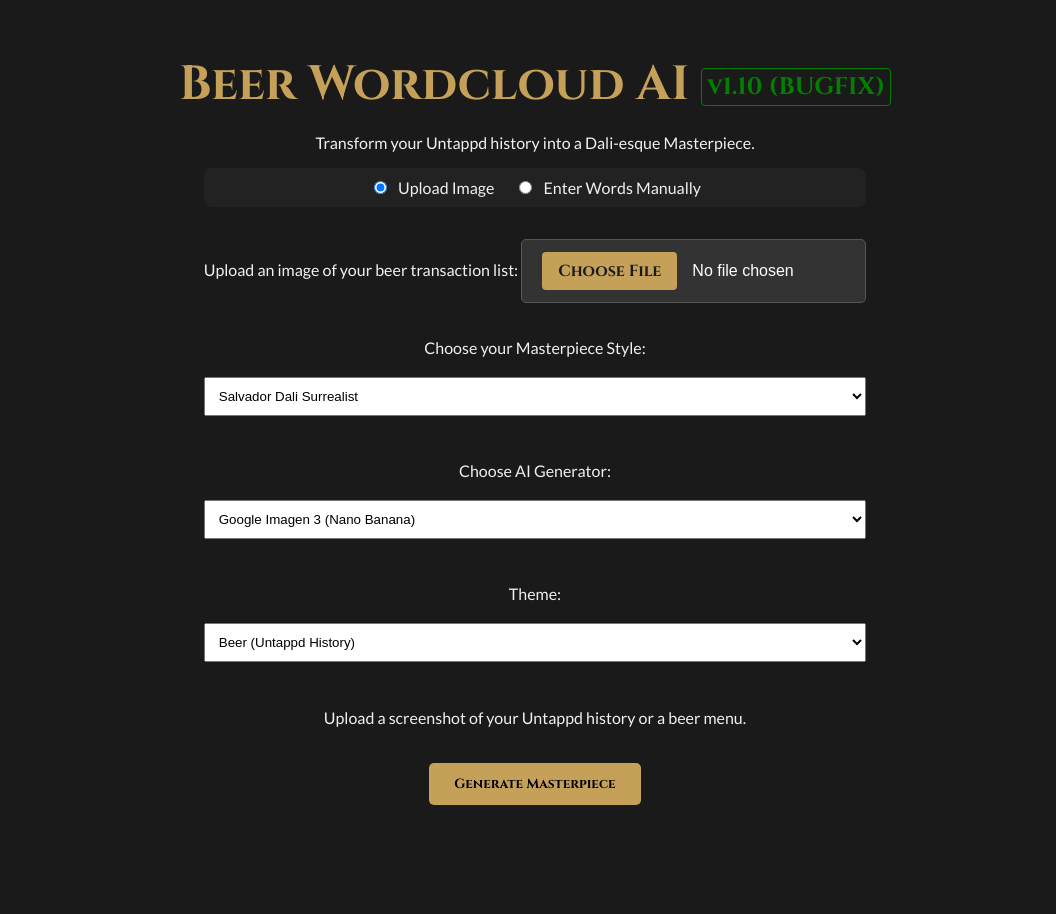
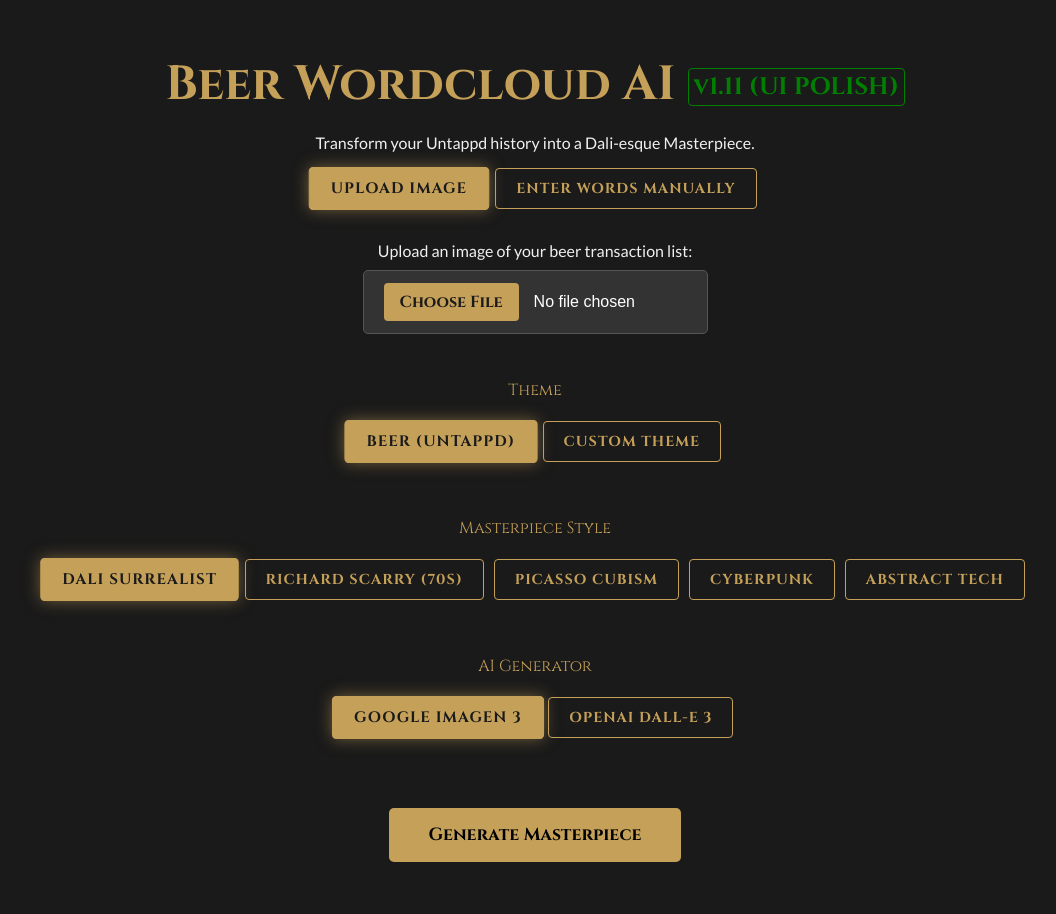
Before and after one commit to cshoesmith/Wordcloud_AI, a FastAPI app: page / in a window 1280 px wide. Shown: the whole page, without its empty margins (105-1161 px from the left). Before the commit the page ends 805 px from the top, so only its background shows below. Run offline with FastAPI, Linux system fonts and the light colour scheme; the visitor is signed in with stand-in values (Sample User, id 1).

Commit message:
UI: Overhaul interface with XOR selection buttons and harmonized styles. Bump v1.11

```diff
--- a/static/script.js
+++ b/static/script.js
@@ -1,43 +1,69 @@
-// Theme selector logic
-document.getElementById('theme-select').addEventListener('change', (e) => {
+// General logic to handle any XOR button group
+function setupXorGroup(groupId, hiddenInputId, callback) {
+    const group = document.getElementById(groupId);
+    const input = document.getElementById(hiddenInputId);
+
+    if (!group || !input) return;
+
+    const buttons = group.querySelectorAll('.xor-btn');
+    buttons.forEach(btn => {
+        btn.addEventListener('click', () => {
+            // Remove selected from all in this group
+            buttons.forEach(b => b.classList.remove('selected'));
+            // Add to clicked
+            btn.classList.add('selected');
+            // Update value
+            const newVal = btn.getAttribute('data-value');
+            input.value = newVal;
+
+            // Optional callback for logic updates
+            if (callback) callback(newVal);
+        });
+    });
+}
+
+// 1. Setup Input Mode Switcher
+setupXorGroup('input-mode-group', 'input-mode-value', (mode) => {
+    const uploadContainer = document.getElementById('upload-container');
+    const manualTextContainer = document.getElementById('manual-text-container');
+
+    if (mode === 'upload') {
+        uploadContainer.classList.remove('hidden');
+        manualTextContainer.classList.add('hidden');
+    } else {
+        uploadContainer.classList.add('hidden');
+        manualTextContainer.classList.remove('hidden');
+    }
+});
+
+// 2. Setup Theme Switcher
+setupXorGroup('theme-group', 'theme-value', (theme) => {
     const customContainer = document.getElementById('custom-theme-container');
-    if (e.target.value === 'Custom') {
+    if (theme === 'Custom') {
         customContainer.classList.remove('hidden');
     } else {
         customContainer.classList.add('hidden');
     }
 });
 
-// Input Mode Switcher Logic
-const inputModes = document.querySelectorAll('input[name="input-mode"]');
-const uploadContainer = document.getElementById('upload-container');
-const manualTextContainer = document.getElementById('manual-text-container');
+// 3. Setup Style Switcher
+setupXorGroup('style-group', 'style-value', null);
 
-inputModes.forEach(radio => {
-    radio.addEventListener('change', (e) => {
-        if (e.target.value === 'upload') {
-            uploadContainer.classList.remove('hidden');
-            manualTextContainer.classList.add('hidden');
-        } else {
-            uploadContainer.classList.add('hidden');
-            manualTextContainer.classList.remove('hidden');
-        }
-    });
-});
+// 4. Setup Model Switcher
+setupXorGroup('model-group', 'model-value', null);
+
 
 document.getElementById('generate-btn').addEventListener('click', async () => {
-    const styleSelect = document.getElementById('style-select');
-    const modelSelect = document.getElementById('model-select');
-    const themeSelect = document.getElementById('theme-select');
+    // Determine Input Mode from hidden input
+    const inputMode = document.getElementById('input-mode-value').value;
+
+    // Get values from hidden inputs
+    const style = document.getElementById('style-value').value;
+    const modelProvider = document.getElementById('model-value').value;
+
+    let theme = document.getElementById('theme-value').value;
     const customThemeInput = document.getElementById('custom-theme-input');
 
-    // Determine Input Mode
-    const inputMode = document.querySelector('input[name="input-mode"]:checked').value;
-
-    const style = styleSelect.value;
-    const modelProvider = modelSelect.value;
-
-    let theme = themeSelect.value;
     if (theme === 'Custom') {
         theme = customThemeInput.value.trim();
         if (!theme) {
--- a/static/style.css
+++ b/static/style.css
@@ -91,6 +91,64 @@
     display: none !important;
 }
 
+/* XOR Toggle Buttons */
+.xor-group {
+    display: flex;
+    flex-wrap: wrap;
+    gap: 10px;
+    justify-content: center;
+    margin-bottom: 20px;
+}
+
+.xor-btn {
+    background: transparent;
+    border: 1px solid var(--gold);
+    color: var(--gold);
+    padding: 10px 20px;
+    font-family: 'Cinzel', serif;
+    font-size: 0.9rem;
+    cursor: pointer;
+    transition: all 0.3s ease;
+    border-radius: 4px;
+    text-transform: uppercase;
+    letter-spacing: 1px;
+}
+
+.xor-btn:hover {
+    background: rgba(197, 160, 89, 0.2);
+    box-shadow: 0 0 10px rgba(197, 160, 89, 0.2);
+}
+
+.xor-btn.selected {
+    background: var(--gold);
+    color: var(--dark-bg);
+    font-weight: bold;
+    box-shadow: 0 0 15px rgba(197, 160, 89, 0.5);
+    transform: scale(1.05); /* Slight pop */
+}
+
+/* Hide default file input and radios if we replace them,
+   but for now we keep file input standard until further request. */
+input[type="radio"].hidden-radio {
+    display: none;
+}
+
+/* Custom Input Field Styling to match */
+textarea, input[type="text"] {
+    background: #222;
+    border: 1px solid #555;
+    color: white;
+    font-family: 'Lato', sans-serif;
+    padding: 10px;
+    border-radius: 4px;
+}
+
+textarea:focus, input[type="text"]:focus {
+    border-color: var(--gold);
+    outline: none;
+    box-shadow: 0 0 5px var(--gold);
+}
+
 /* Progress Bar */
 .progress-bar-container {
     width: 300px;
--- a/templates/index.html
+++ b/templates/index.html
@@ -10,62 +10,66 @@
 <body>
     <div class="container">
         <header>
-            <h1>Beer Wordcloud AI <span style="font-size: 0.5em; color: green; vertical-align: middle; border: 1px solid green; padding: 2px 5px; border-radius: 4px;">v1.10 (BUGFIX)</span></h1>
+            <h1>Beer Wordcloud AI <span style="font-size: 0.5em; color: green; vertical-align: middle; border: 1px solid green; padding: 2px 5px; border-radius: 4px;">v1.11 (UI POLISH)</span></h1>
             <p>Transform your Untappd history into a Dali-esque Masterpiece.</p>
         </header>
 
         <section id="input-section">
-            <div class="input-mode-selector" style="display: flex; justify-content: center; gap: 20px; margin-bottom: 20px; background: #222; padding: 10px; border-radius: 8px;">
-                <label style="cursor: pointer;">
-                    <input type="radio" name="input-mode" value="upload" checked>
-                    <span style="margin-left: 5px;">Upload Image</span>
-                </label>
-                <label style="cursor: pointer;">
-                    <input type="radio" name="input-mode" value="manual">
-                    <span style="margin-left: 5px;">Enter Words Manually</span>
-                </label>
+
+            <!-- Input Mode Selector (XOR) -->
+            <div class="xor-group" id="input-mode-group">
+                <button type="button" class="xor-btn selected" data-value="upload">Upload Image</button>
+                <button type="button" class="xor-btn" data-value="manual">Enter Words Manually</button>
             </div>
+            <input type="hidden" id="input-mode-value" value="upload">
 
             <div class="input-group">
+                <!-- Upload Container -->
                 <div id="upload-container">
-                    <label for="image-upload">Upload an image of your beer transaction list:</label>
+                    <label for="image-upload" style="display:block; margin-bottom:10px;">Upload an image of your beer transaction list:</label>
                     <input type="file" id="image-upload" accept="image/*" />
                 </div>
 
+                <!-- Manual Input Container -->
                 <div id="manual-text-container" class="hidden">
-                    <label for="manual-text-input">Enter your words (comma separated):</label>
-                    <textarea id="manual-text-input" rows="6" placeholder="Example: Guinness, IPA, Dublin, Friends, Music, Pub, Friday Night..." style="width: 100%; padding: 10px; border-radius: 4px; border: 1px solid #ccc; font-family: inherit; margin-bottom: 10px;"></textarea>
-                    <p class="note" style="margin-top: 0;">Enter at least 3 descriptive words for best results.</p>
+                    <label for="manual-text-input" style="display:block; margin-bottom:10px;">Enter your words (comma separated):</label>
+                    <textarea id="manual-text-input" rows="6" placeholder="Example: Guinness, IPA, Dublin, Friends, Music, Pub, Friday Night..."></textarea>
+                    <p class="note" style="margin-top: 5px;">Enter at least 3 descriptive words for best results.</p>
                 </div>
 
-                <label for="style-select" style="margin-top: 15px; display: block;">Choose your Masterpiece Style:</label>
-                <select id="style-select" style="width: 100%; padding: 10px; margin-bottom: 20px;">
-                    <option value="dali">Salvador Dali Surrealist</option>
-                    <option value="scarry">Richard Scarry Beer Garden (70s)</option>
-                    <option value="picasso">Pablo Picasso Cubism</option>
-                    <option value="cyberpunk">Cyberpunk / Future Neon</option>
-                    <option value="technology">Abstract Technology / Data</option>
-                </select>
+                <!-- Theme Selector (XOR) -->
+                <label style="margin-top: 25px; display: block; color: var(--gold); font-family: 'Cinzel', serif;">Theme</label>
+                <div class="xor-group" id="theme-group">
+                    <button type="button" class="xor-btn selected" data-value="Beer">Beer (Untappd)</button>
+                    <button type="button" class="xor-btn" data-value="Custom">Custom Theme</button>
+                </div>
+                <input type="hidden" id="theme-value" value="Beer">
 
-                <label for="model-select" style="margin-top: 5px; display: block;">Choose AI Generator:</label>
-                <select id="model-select" style="width: 100%; padding: 10px; margin-bottom: 20px;">
-                    <option value="google">Google Imagen 3 (Nano Banana)</option>
-                    <option value="dalle">OpenAI DALL-E 3 (High Quality)</option>
-                </select>
-
-                <label for="theme-select" style="margin-top: 5px; display: block;">Theme:</label>
-                <select id="theme-select" style="width: 100%; padding: 10px; margin-bottom: 10px;">
-                    <option value="Beer">Beer (Untappd History)</option>
-                    <option value="Custom">Custom Theme</option>
-                </select>
-
-                <div id="custom-theme-container" class="hidden" style="margin-bottom: 20px;">
-                    <label for="custom-theme-input" style="display: block; font-size: 0.9em; margin-bottom: 5px;">Describe your theme (e.g. 'Wine', 'Books', 'Travel'):</label>
-                    <input type="text" id="custom-theme-input" placeholder="Enter your custom theme..." style="width: 100%; padding: 10px; border-radius: 4px; border: 1px solid #ccc;">
+                <div id="custom-theme-container" class="hidden" style="margin-bottom: 20px; width: 100%; max-width: 500px;">
+                    <label for="custom-theme-input" style="display: block; font-size: 0.9em; margin-bottom: 5px;">Describe your theme:</label>
+                    <input type="text" id="custom-theme-input" placeholder="e.g. 'Wine', 'Books', 'Sci-Fi', 'Travel'..." style="width: 100%;">
                 </div>
 
-                <p class="note">Upload a screenshot of your Untappd history or a beer menu.</p>
-                <button id="generate-btn">Generate Masterpiece</button>
+                <!-- Style Selector (XOR) -->
+                <label style="margin-top: 15px; display: block; color: var(--gold); font-family: 'Cinzel', serif;">Masterpiece Style</label>
+                <div class="xor-group" id="style-group">
+                    <button type="button" class="xor-btn selected" data-value="dali">Dali Surrealist</button>
+                    <button type="button" class="xor-btn" data-value="scarry">Richard Scarry (70s)</button>
+                    <button type="button" class="xor-btn" data-value="picasso">Picasso Cubism</button>
+                    <button type="button" class="xor-btn" data-value="cyberpunk">Cyberpunk</button>
+                    <button type="button" class="xor-btn" data-value="technology">Abstract Tech</button>
+                </div>
+                <input type="hidden" id="style-value" value="dali">
+
+                <!-- Model Selector (XOR) -->
+                <label style="margin-top: 15px; display: block; color: var(--gold); font-family: 'Cinzel', serif;">AI Generator</label>
+                <div class="xor-group" id="model-group">
+                    <button type="button" class="xor-btn selected" data-value="google">Google Imagen 3</button>
+                    <button type="button" class="xor-btn" data-value="dalle">OpenAI DALL-E 3</button>
+                </div>
+                <input type="hidden" id="model-value" value="google">
+
+                <button id="generate-btn" style="margin-top: 30px; font-size: 1.1rem; padding: 15px 40px;">Generate Masterpiece</button>
             </div>
         </section>
 
```
